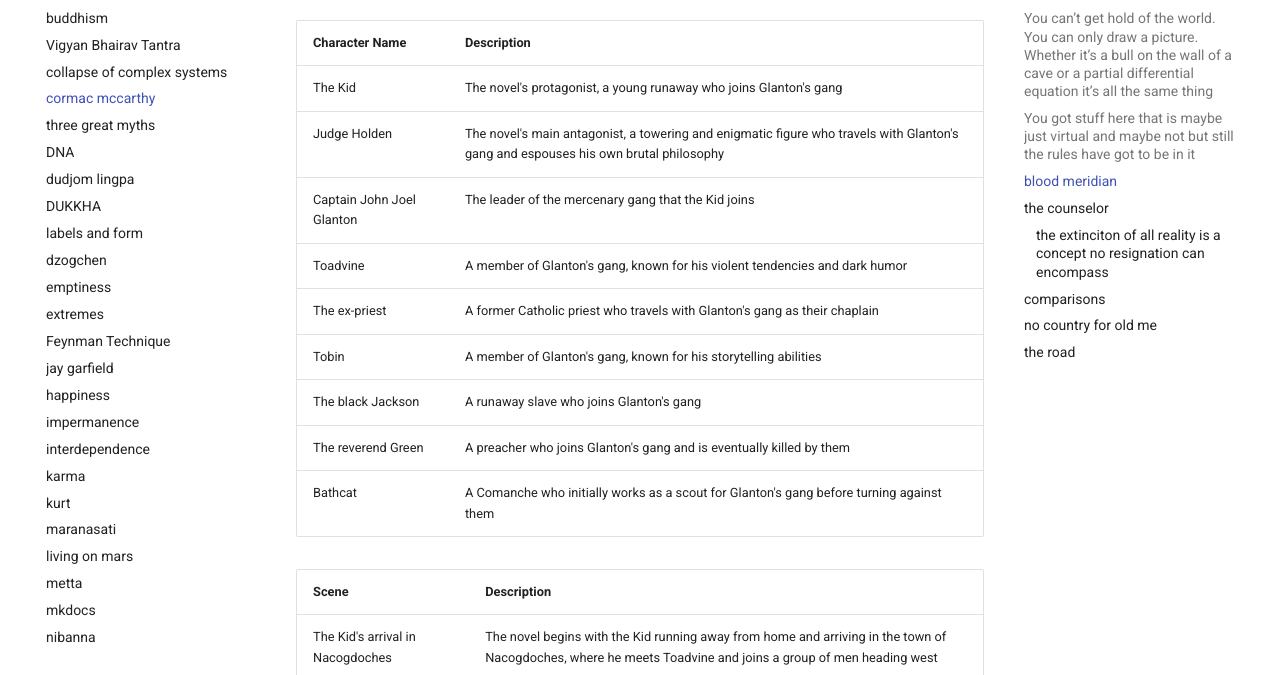
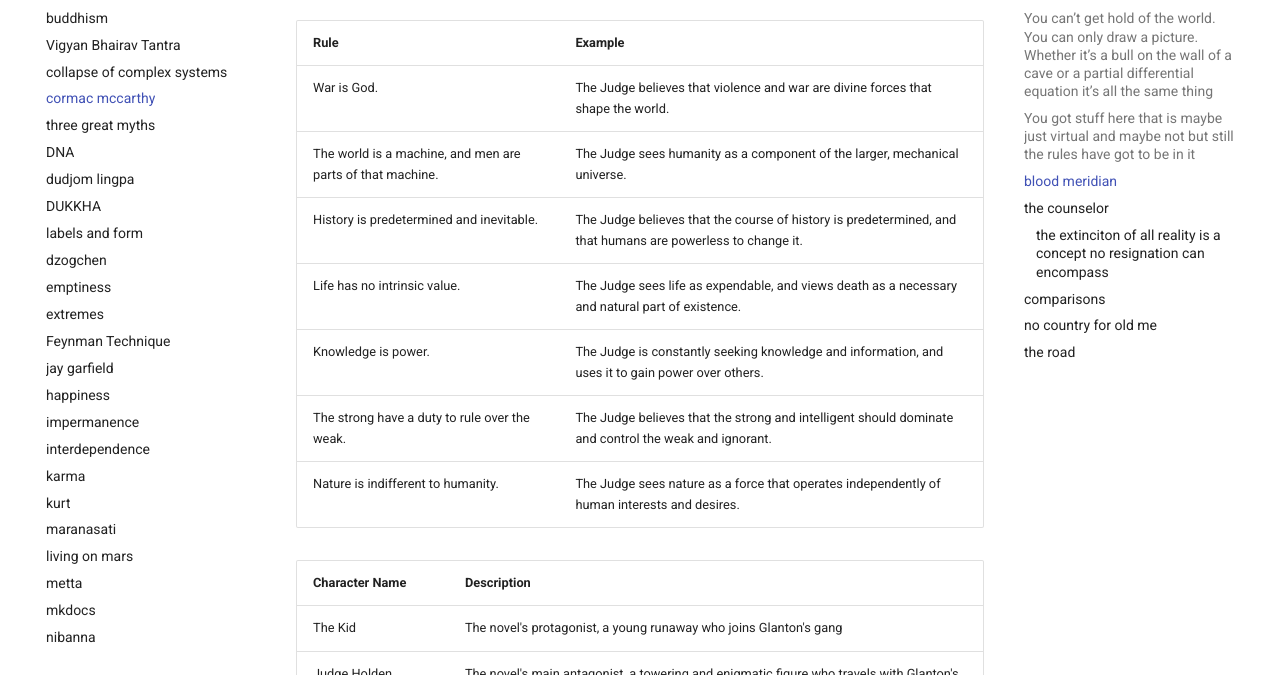
Before and after one commit to shane0/shane0.github.io, an MkDocs documentation site: the page built from docs/cormac.md, in a window 1280 px wide and 900 px high, scrolled down 3936 px, cut to the strip 225-900 px from the top of the window. Built offline with MkDocs 1.6.1 and Material for MkDocs 9.7.7, drawn with Linux system fonts in a browser that asks for light colours; some of the changed text lies outside the part shown.

Commit message:
'cormac updates'

```diff
--- a/docs/cormac.md
+++ b/docs/cormac.md
@@ -92,6 +92,16 @@
 
 <iframe width="726" height="408" src="https://www.youtube.com/embed/z6zWNWKiJpk" title="Blood Meridian: The Judge&#39;s Final Sermon" frameborder="0" allow="accelerometer; autoplay; clipboard-write; encrypted-media; gyroscope; picture-in-picture; web-share" allowfullscreen></iframe>
 
+| Rule                                                       | Example                                                                                                     |
+| ---------------------------------------------------------- | ----------------------------------------------------------------------------------------------------------- |
+| War is God.                                                | The Judge believes that violence and war are divine forces that shape the world.                            |
+| The world is a machine, and men are parts of that machine. | The Judge sees humanity as a component of the larger, mechanical universe.                                  |
+| History is predetermined and inevitable.                   | The Judge believes that the course of history is predetermined, and that humans are powerless to change it. |
+| Life has no intrinsic value.                               | The Judge sees life as expendable, and views death as a necessary and natural part of existence.            |
+| Knowledge is power.                                        | The Judge is constantly seeking knowledge and information, and uses it to gain power over others.           |
+| The strong have a duty to rule over the weak.              | The Judge believes that the strong and intelligent should dominate and control the weak and ignorant.       |
+| Nature is indifferent to humanity.                         | The Judge sees nature as a force that operates independently of human interests and desires.                |
+
 | Character Name            | Description                                                                                                                         |
 | ------------------------- | ----------------------------------------------------------------------------------------------------------------------------------- |
 | The Kid                   | The novel's protagonist, a young runaway who joins Glanton's gang                                                                   |
@@ -135,6 +145,17 @@
 
 <iframe width="726" height="408" src="https://www.youtube.com/embed/VXNfxK5Q2Qg" title="No Country for Old Men - the ending scene [HD]" frameborder="0" allow="accelerometer; autoplay; clipboard-write; encrypted-media; gyroscope; picture-in-picture; web-share" allowfullscreen></iframe>
 
+| Rule                                                                | Example                                                                           |
+| ------------------------------------------------------------------- | --------------------------------------------------------------------------------- |
+| Never deviate from your routine.                                    | Anton follows the same routine each time he kills someone.                        |
+| Never use your personal phone.                                      | Anton uses payphones or other people's phones to communicate.                     |
+| Never look into the eyes of the person you are going to kill.       | Anton avoids eye contact with his victims before killing them.                    |
+| Never involve yourself in something you can't walk away from.       | Anton only takes jobs that he knows he can complete and escape from.              |
+| Never bring a weapon into a place where it might be taken from you. | Anton uses improvised weapons or acquires weapons on site.                        |
+| Never point a weapon at anything you do not intend to kill.         | Anton only draws his weapon when he intends to kill someone.                      |
+| Never leave behind evidence.                                        | Anton is meticulous about cleaning up after himself and disposing of evidence.    |
+| Always have an escape plan.                                         | Anton always plans an escape route and is prepared to leave at a moment's notice. |
+
 ## the road
 
 <iframe width="726" height="408" src="https://www.youtube.com/embed/pXlBmQfnWCY" title="The Road are you carrying the fire" frameborder="0" allow="accelerometer; autoplay; clipboard-write; encrypted-media; gyroscope; picture-in-picture; web-share" allowfullscreen></iframe>
```
